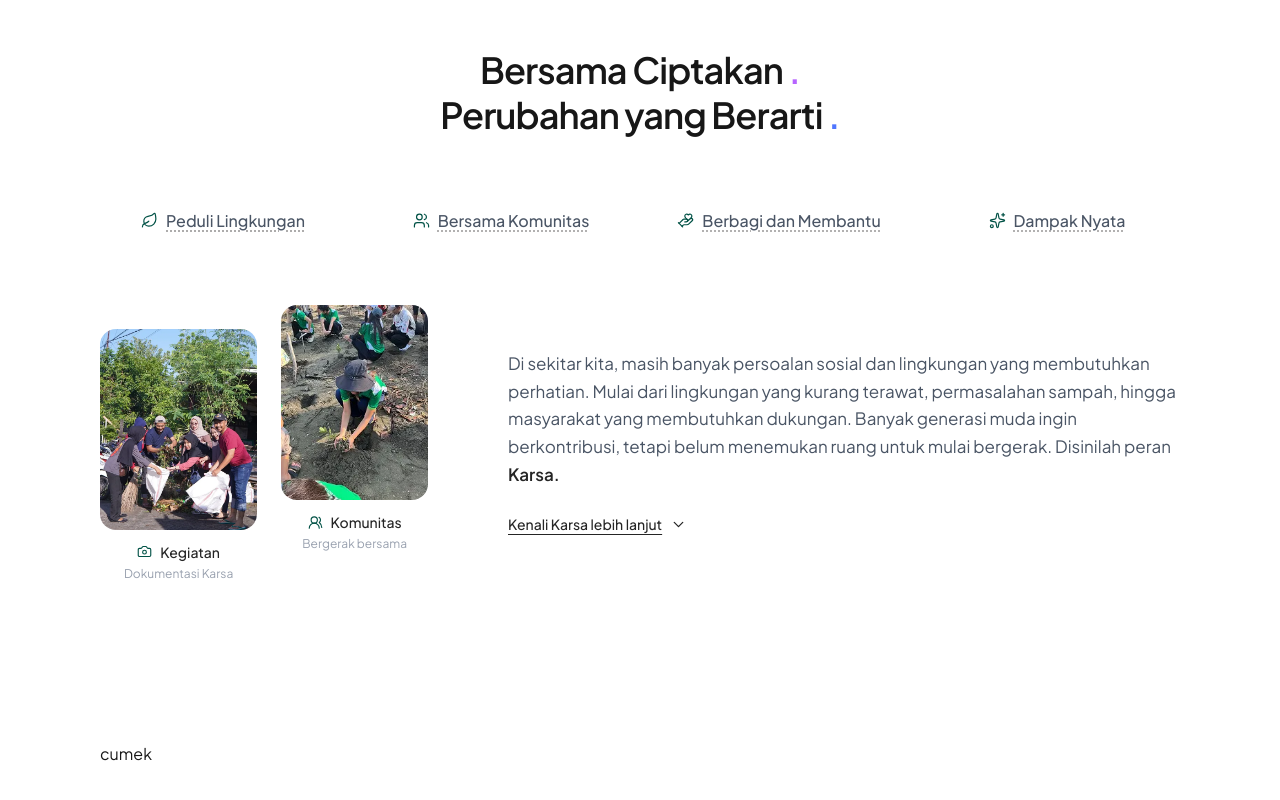
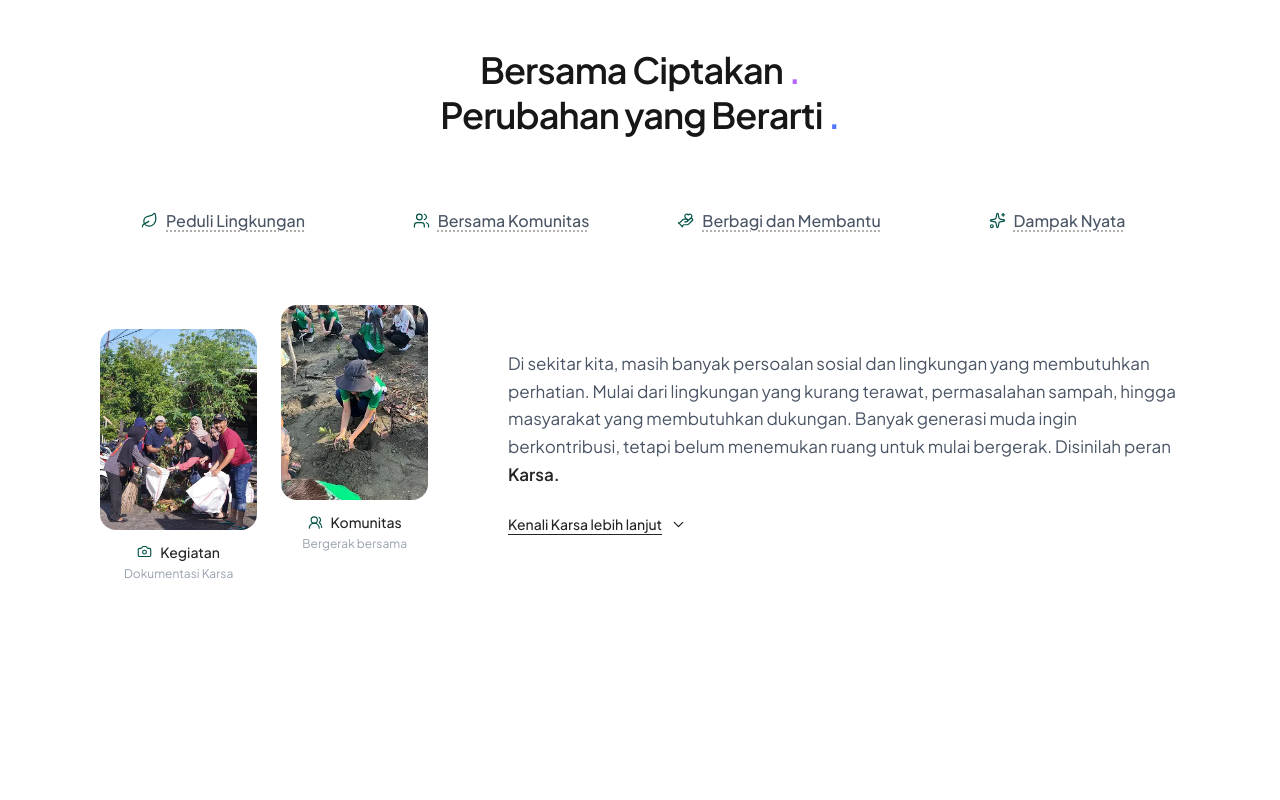
Before and after one commit to RizkyChairi/karsa-community, a Next.js app: page /karsa in a window 1280 px wide. Shown: the part 768-1568 px from the top of the page. Built offline with nearby package versions, Linux system fonts and the light colour scheme.

Commit message:
merge: merge file about-karsa to landing-page

```diff
--- a/src/app/karsa/page.tsx
+++ b/src/app/karsa/page.tsx
@@ -4,7 +4,7 @@ import { Beranda } from "@/components/landing/beranda/Beranda"
 import DotPattern from "@/components/ui/DotPattern"
 import AboutKarsa from "@/components/landing/about/about-karsa/About"
 import ScrollReavel from "@/components/ui/ScrollReveal"
-import Visimisi from "@/components/landing/about/visimisi-karsa/Visimisi"
+
 
 export default function LandingPage() {
   return (
@@ -25,7 +25,6 @@ export default function LandingPage() {
       </section>
       <section id="visimisi" className="py-10 md:py-20">
         <div>
-          <Visimisi />
         </div>
       </section>
 
```
